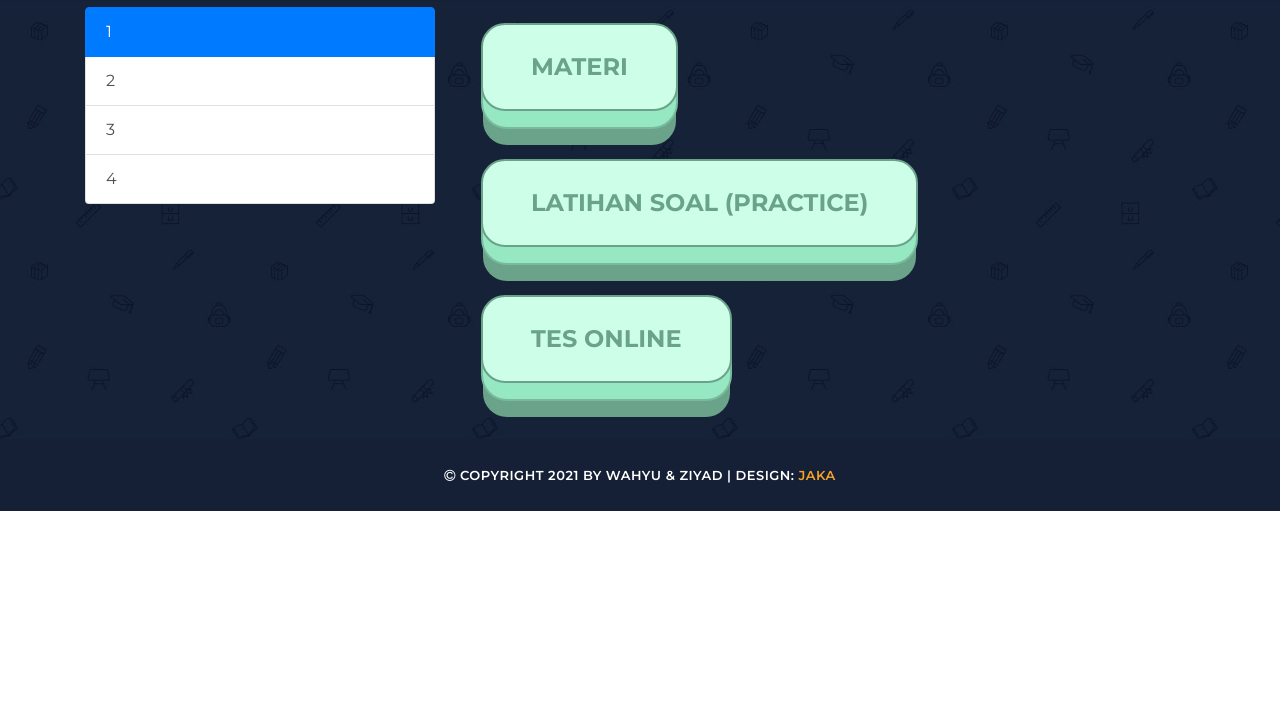
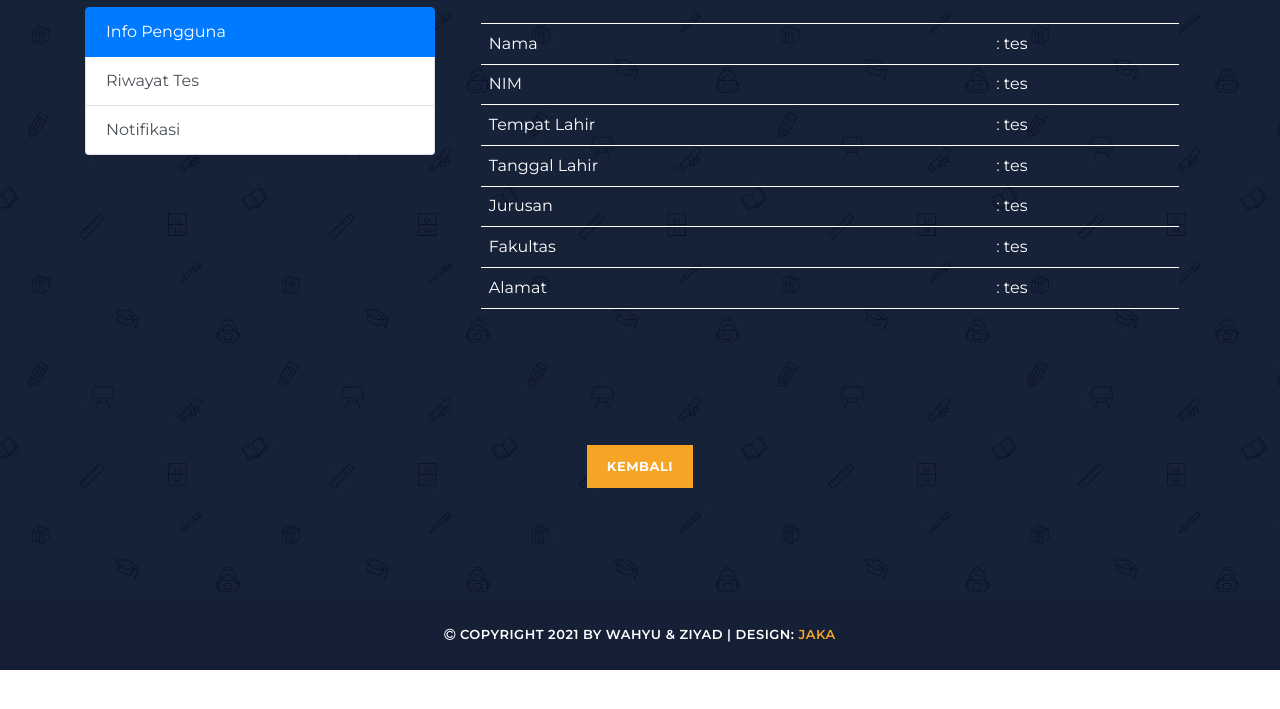
Before and after one commit to mziyadam/JAKA, a plain HTML site: page inkubasi_inside1.html in a window 1280 px wide. Shown: the part 63-772 px from the top of the page. Drawn offline with nearby package versions, Linux system fonts and the light colour scheme.

Commit message:
inkubasi done(1)

```diff
--- a/inkubasi_inside1.html
+++ b/inkubasi_inside1.html
@@ -67,68 +67,51 @@ https://templatemo.com/tm-557-grad-school
             <div class="col-md-4">
               <div class="list-group" id="list-tab" role="tablist">
                 <a class="list-group-item list-group-item-action active" id="list-home-list" data-toggle="list"
-                  href="#list-home" role="tab" aria-controls="home">1</a>
+                  href="#list-home" role="tab" aria-controls="home">Info Pengguna</a>
                 <a class="list-group-item list-group-item-action" id="list-profile-list" data-toggle="list"
-                  href="#list-profile" role="tab" aria-controls="profile">2</a>
+                  href="#list-profile" role="tab" aria-controls="profile">Riwayat Tes</a>
                 <a class="list-group-item list-group-item-action" id="list-messages-list" data-toggle="list"
-                  href="#list-messages" role="tab" aria-controls="messages">3</a>
-                <a class="list-group-item list-group-item-action" id="list-settings-list" data-toggle="list"
-                  href="#list-settings" role="tab" aria-controls="settings">4</a>
+                  href="#list-messages" role="tab" aria-controls="messages">Notifikasi</a>
                  </div>
             </div>
             <div class="col-md-8 ">
-              <div class="tab-content m-3" id="nav-tabContent">
+              <div class="tab-content m-3" style="color: white;" id="nav-tabContent">
                 <div class="tab-pane fade show active" id="list-home" role="tabpanel" aria-labelledby="list-home-list">
-                  <a href="inkubasi_inside2.html"><button class="big-button">Materi</button></a>
-                  <br>
-                  <br>
-                  <br>
-                  <a href="inkubasi_inside2.html">
-                  <button class="big-button">Latihan Soal (Practice)</button></a>
-                  <br>
-                  <br>
-                  <br><a href="inkubasi_inside2.html">
-                  <button class="big-button">Tes Online</button></a>
 
+                  <table style="width: 100%;" >
+                    <tr>
+                      <td>Nama</td>
+                    <td>: tes</td></tr>
+                    <tr>
+                      <td>NIM</td>
+                    <td>: tes</td></tr><tr>
+                      <td>Tempat Lahir</td>
+                    <td>: tes</td></tr><tr>
+                      <td>Tanggal Lahir</td>
+                    <td>: tes</td></tr><tr>
+                      <td>Jurusan</td>
+                    <td>: tes</td></tr><tr>
+                      <td>Fakultas</td>
+                    <td>: tes</td></tr><tr>
+                      <td>Alamat</td>
+                    <td>: tes</td></tr>
+                  </table>
                 </div>
                 <div class="tab-pane fade" id="list-profile" role="tabpanel" aria-labelledby="list-profile-list">
-                  <a href="inkubasi_inside2.html"><button class="big-button">Materi</button></a>
-                  <br>
-                  <br>
-                  <br>
-                  <a href="inkubasi_inside2.html">
-                  <button class="big-button">Latihan Soal (Practice)</button></a>
-                  <br>
-                  <br>
-                  <br><a href="inkubasi_inside2.html">
-                  <button class="big-button">Tes Online</button></a>
+                <h2>Riwayat tes</h2>
                 </div>
                 <div class="tab-pane fade" id="list-messages" role="tabpanel" aria-labelledby="list-messages-list">
-                  <a href="inkubasi_inside2.html"><button class="big-button">Materi</button></a>
-                  <br>
-                  <br>
-                  <br>
-                  <a href="inkubasi_inside2.html">
-                  <button class="big-button">Latihan Soal (Practice)</button></a>
-                  <br>
-                  <br>
-                  <br><a href="inkubasi_inside2.html">
-                  <button class="big-button">Tes Online</button></a>
+                  <h2>Notif</h2>
                 </div>
-                <div class="tab-pane fade" id="list-settings" role="tabpanel" aria-labelledby="list-settings-list">
-                  <a href="inkubasi_inside2.html"><button class="big-button">Materi</button></a>
-                  <br>
-                  <br>
-                  <br>
-                  <a href="inkubasi_inside2.html">
-                  <button class="big-button">Latihan Soal (Practice)</button></a>
-                  <br>
-                  <br>
-                  <br><a href="inkubasi_inside2.html">
-                  <button class="big-button">Tes Online</button></a>
+
               </div>
             </div>
           </div>
+        </div>
+        <div class="col-md-12">
+          <div class="section-heading main-button">
+            <br><br><br><br><br>
+            <a rel="nofollow" href="inkubasi.html" target="_parent">Kembali</a>
           </div>
         </div>
 
@@ -137,6 +120,17 @@ https://templatemo.com/tm-557-grad-school
   </section>
 
   <style>
+    tr{
+      border-top: 1px solid white;
+      border-bottom: 1px solid white;
+
+    }
+    tr>td{
+      padding:0.49em
+    }
+    hr{
+      border-top: 1px solid white;
+    }
     :root {
       --backgroundColor: rgba(246, 241, 209);
       --colorShadeA: rgb(106, 163, 137);
```
Also changed, not shown: inkubasi.html (+6 -4 lines). Lines whose indentation alone changed are shown as unchanged.
